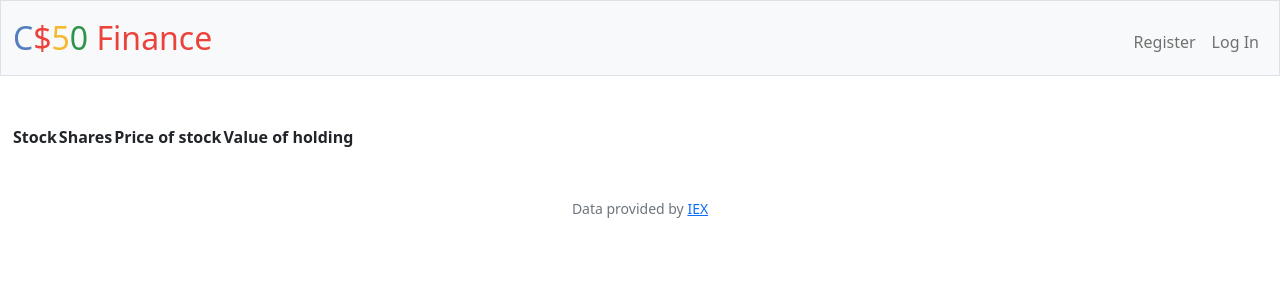
After one commit to Shadowmachete/CS50, a Flask app: template pset9/finance/templates/index.html in a window 1280 px wide. The commit adds this page. Shown: the top 300 px of the page. Run offline with Flask 3, Linux system fonts and the light colour scheme; the template is opened without the code that fills it, so the values that code supplies are empty; some libraries are stand-ins or nearby versions.

Commit message:
Tue, Oct 17, 2023, 3:02 PM +08:00

```diff
--- a/pset9/finance/app.py
+++ b/pset9/finance/app.py
@@ -38,7 +38,7 @@ def after_request(response):
 def index():
     """Show portfolio of stocks"""
 
-    return apology("TODO")
+    return render_template("index.html")
 
 
 @app.route("/buy", methods=["GET", "POST"])
--- a/pset9/finance/static/styles.css
+++ b/pset9/finance/static/styles.css
@@ -21,3 +21,7 @@ nav .navbar-brand .green
 {
     color: #2e944b;
 }
+table
+{
+    align-content: center;
+}
--- /dev/null
+++ b/pset9/finance/templates/index.html
@@ -0,0 +1,18 @@
+{% extends "layout.html" %}
+
+{% block title %}
+    Register
+{% endblock %}
+
+{% block main %}
+    <table>
+        <thead>
+            <tr>
+                <th> Stock </th>
+                <th> Shares </th>
+                <th> Price of stock </th>
+                <th> Value of holding </th>
+            </tr>
+        </thead>
+    </table>
+{% endblock %}
```
